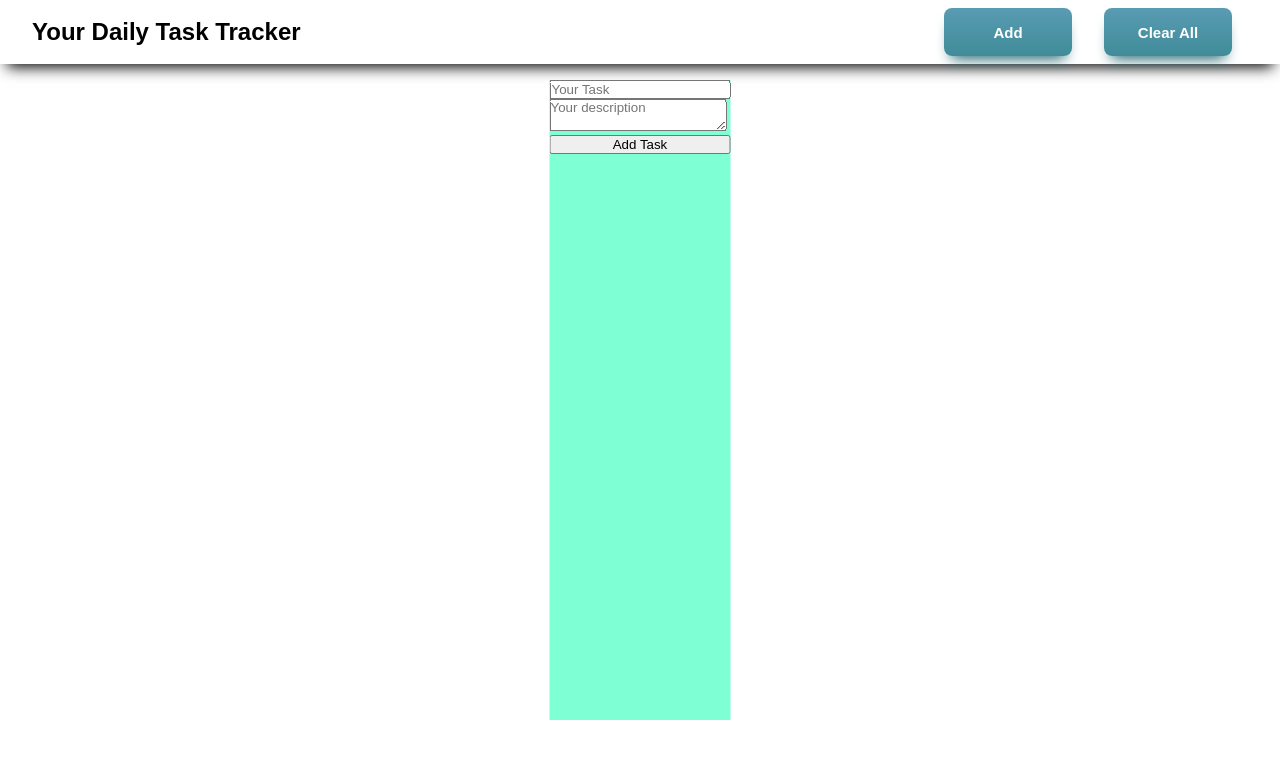
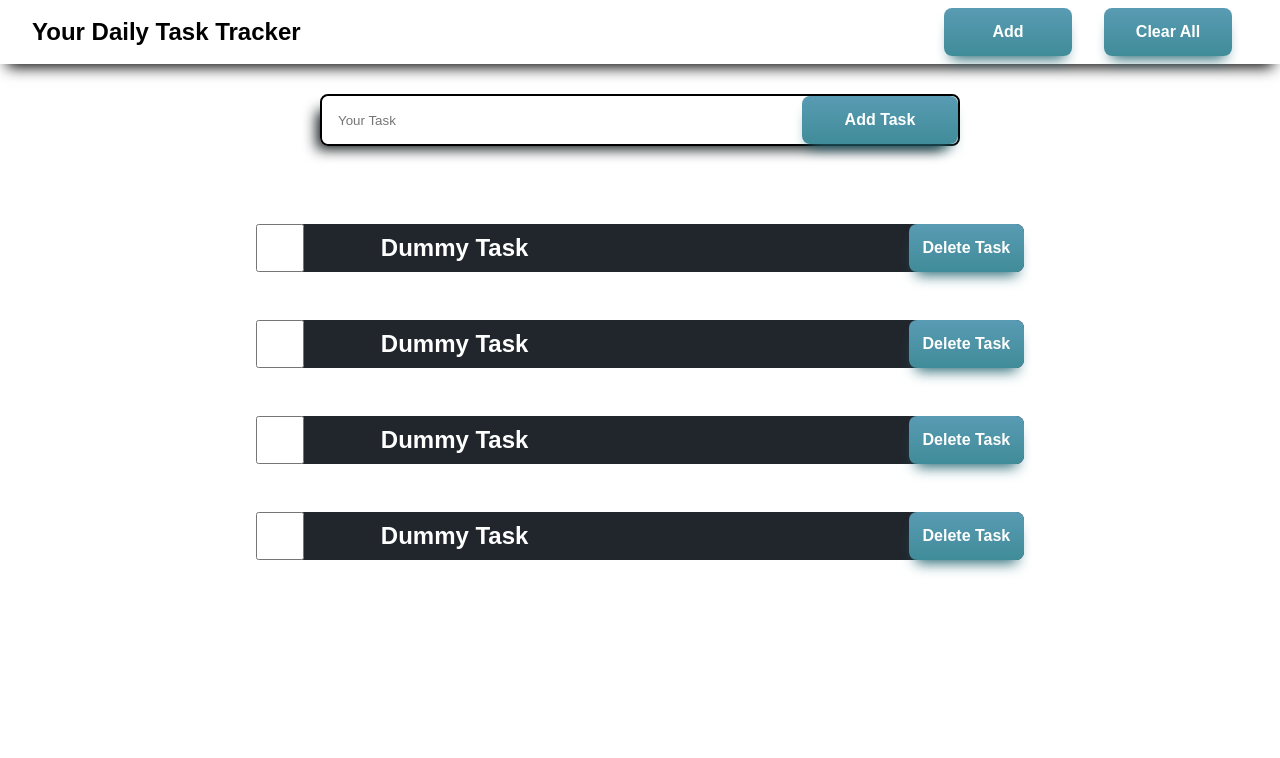
Before and after one commit to Tanay-Verma/To-Do-List-Web-App, a React (Create React App) app: page / in a window 1280 px wide. Shown: the top 758 px of the page. Built offline with nearby package versions, Linux system fonts and the light colour scheme.

Commit message:
Task and TodoList created

```diff
--- a/src/App.js
+++ b/src/App.js
@@ -1,12 +1,14 @@
 import './App.css';
 import Navbar from "./components/Navbar"
 import TodoForm from './components/TodoForm';
+import TodoList from './components/TodoList';
 
 function App() {
   return (
     <div className="App">
       <Navbar/>
       <TodoForm/>
+      <TodoList/>
     </div>
   );
 }
--- /dev/null
+++ b/src/components/Task.js
@@ -0,0 +1,12 @@
+import React from 'react'
+import '../styles/Task.css'
+
+export default function Task() {
+  return (
+    <div className='task'>
+        <input type='checkbox' className='task--check'/>
+        <h2 className='task--text'>Dummy Task</h2>
+        <button className='task--delete'>Delete Task</button>
+    </div>
+  )
+}
--- a/src/components/TodoForm.js
+++ b/src/components/TodoForm.js
@@ -2,15 +2,13 @@ import React from 'react'
 import "../styles/TodoForm.css"
 
 export default function TodoForm() {
+
   return (
     <div className='todoform'>
         <div>
-            <input placeholder='Your Task'/>
+            <input className='todoform--input' placeholder='Your Task'/>
         </div>
-        <div>
-            <textarea placeholder='Your description'/>
-        </div>
-        <button>Add Task</button>
+        <button className='todoform--btn'>Add Task</button>
     </div>
   )
 }
--- /dev/null
+++ b/src/components/TodoList.js
@@ -0,0 +1,14 @@
+import React from 'react'
+import Task from './Task'
+import '../styles/TodoList.css'
+
+export default function TodoList() {
+  return (
+    <div className='todoList'>
+        <Task/>
+        <Task/>
+        <Task/>
+        <Task/>
+    </div>
+  )
+}
--- a/src/styles/Navbar.css
+++ b/src/styles/Navbar.css
@@ -21,7 +21,7 @@
 }
 
 .navbar--add{
-    font-size:15px;
+    font-size:1rem;
     width:8rem;
     height:3rem;
     border:none;
@@ -31,6 +31,7 @@
     border-radius: 0.5rem;
     box-shadow: 0px 10px 14px -7px #276873;
     background:linear-gradient(#599bb3, #408c99);
+    cursor: pointer;
 }
 
 .navbar--add:hover{
@@ -38,7 +39,7 @@
 }
 
 .navbar--clearAll{
-    font-size:15px;
+    font-size:1rem;
     width:8rem;
     height:3rem;
     border:none;
@@ -48,6 +49,7 @@
     border-radius: 0.5rem;
     box-shadow: 0px 10px 14px -7px #276873;
     background:linear-gradient(#599bb3, #408c99);
+    cursor: pointer;
 }
 
 .navbar--add:hover{
--- /dev/null
+++ b/src/styles/Task.css
@@ -0,0 +1,40 @@
+.task{
+    display: grid;
+    align-items: center;
+    background-color: #21262D;
+    height: 3rem;
+    border-radius: 0.5rem;
+    grid-template-columns: 10% 75% 15%;
+    margin-bottom: 3rem;
+}
+
+.task--check{
+    height: 3rem;
+    width: 3rem;
+}
+
+.task--text{
+    margin-left: 3rem;
+    height: 3rem;
+    display: flex;
+    align-items: center;
+    color: white;
+}
+
+.task--delete{
+    font-size:1rem;
+    width:100%;
+    height:3rem;
+    border:none;
+    color:#fff;
+    border-color:#599bb3;
+    font-weight:bold;
+    border-radius: 0.5rem;
+    box-shadow: 0px 10px 14px -7px #276873;
+    background:linear-gradient(#599bb3, #408c99);
+    cursor: pointer;
+}
+
+.task--delete:hover{
+    background: linear-gradient(#408c99, #599bb3);
+}
--- a/src/styles/TodoForm.css
+++ b/src/styles/TodoForm.css
@@ -1,10 +1,40 @@
 .todoform{
     position: fixed;
-    top:50%;
+    top:15%;
     left:50%;
-    background-color: aquamarine;
+    /* background-color: aquamarine; */
     display: flex;
-    flex-direction: column;
     transform: translate(-50%,-50%);
-    height: 40rem;
+    width: 40rem;
+    align-items: center;
+    border: solid;
+    border-width: 2px;
+    border-radius: 0.5rem;
+    box-shadow: -10px 10px 14px -7px #000a0c;
 }
+
+.todoform--input{
+    width: 30rem;
+    height: 3rem;
+    border: none;
+    border-radius: 0.5rem;
+    padding-left: 1rem;
+}
+
+.todoform--btn{
+    font-size:1rem;
+    width:10rem;
+    height:3rem;
+    border:none;
+    color:#fff;
+    border-color:#599bb3;
+    font-weight:bold;
+    border-radius: 0.5rem;
+    box-shadow: 0px 10px 14px -7px #276873;
+    background:linear-gradient(#599bb3, #408c99);
+    cursor: pointer;
+}
+
+.todoform--btn:hover{
+    background: linear-gradient(#408c99, #599bb3);
+}
--- /dev/null
+++ b/src/styles/TodoList.css
@@ -0,0 +1,5 @@
+.todoList{
+    margin-top: 10rem;
+    width: 60vw;
+    margin-left: 20vw;
+}
```
